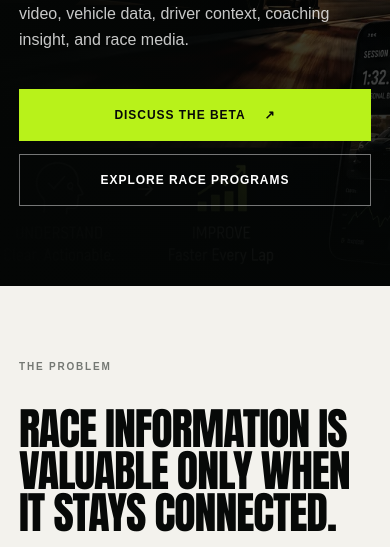
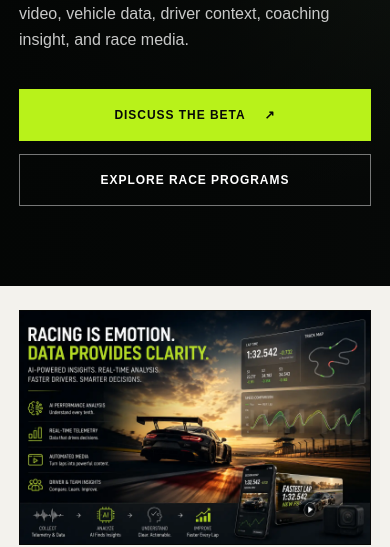
Before and after one commit to michaelwdube-a11y/socal-n-motorsports-site, a plain HTML site: page site/racing-intelligence/index.html in a window 390 px wide. Shown: the part 571-1118 px from the top of the page. Drawn offline with Linux system fonts and the light colour scheme.

Commit message:
Show racing intelligence graphic without cropping

```diff
--- a/site/racing-intelligence/index.html
+++ b/site/racing-intelligence/index.html
@@ -22,14 +22,17 @@
       {"@context":"https://schema.org","@type":"Service","name":"Racing Intelligence Platform Beta","serviceType":"Motorsports telemetry, video, coaching, and media analysis","url":"https://socalnmotorsports.com/racing-intelligence/","provider":{"@type":"SportsOrganization","name":"SoCal N Motorsports","url":"https://socalnmotorsports.com/"}}
     </script>
   </head>
-  <body class="service-page">
+  <body class="service-page intelligence-service-page">
     <main>
       <header class="site-header service-header"><a class="wordmark" href="../" aria-label="SoCal N Motorsports home"><span class="wordmark-mark">N</span><span>SOCAL N MOTORSPORTS</span></a><nav aria-label="Primary navigation"><a href="../arrive-and-drive/">Arrive &amp; drive</a><a href="../driver-coaching/">Coaching</a><a href="../partnerships/">Partners</a><a class="nav-cta" href="../#contact">Join the beta</a></nav></header>
 
       <section class="service-hero">
-        <img class="service-hero-image" src="../assets/racing-intelligence.webp" alt="Racing intelligence concept connecting telemetry, analysis, driver insights, and race media" width="1536" height="1024" fetchpriority="high" />
         <div class="service-hero-shade"></div>
         <div class="service-hero-content section"><div class="breadcrumb"><a href="../">Home</a><span>/</span><span>Racing intelligence</span></div><p class="eyebrow"><span></span> WORKING ENGINEERING PROTOTYPE</p><h1>Every lap becomes<br /><em>usable evidence.</em></h1><p class="lead">A persistent, local-first intelligence layer being built to connect telemetry, onboard and broadcast video, vehicle data, driver context, coaching insight, and race media.</p><div class="service-actions"><a class="button button-primary" href="../#contact" data-track="beta_inquiry">Discuss the beta <span>↗</span></a><a class="button button-secondary" href="../arrive-and-drive/">Explore race programs</a></div></div>
+      </section>
+
+      <section class="service-image-showcase section" aria-label="Racing intelligence platform overview">
+        <img src="../assets/racing-intelligence.webp" alt="Racing intelligence concept connecting telemetry, analysis, driver insights, and race media" width="1536" height="1024" fetchpriority="high" />
       </section>
 
       <section class="service-intro section"><div class="section-label">THE PROBLEM</div><div class="service-intro-copy"><h2>Race information is valuable only when it stays connected.</h2><p>Timing, telemetry, video, notes, setup information, driver feedback, and media commonly live in separate systems. That fragmentation makes analysis slower and allows hard-earned knowledge to disappear between events.</p><p>The SoCal N Motorsports platform is being developed to preserve the relationships between the driver, car, lap, corner, event, and evidence—then make the next decision easier to understand.</p></div></section>
--- a/site/service.css
+++ b/site/service.css
@@ -28,6 +28,27 @@
 .service-hero-image {
   object-fit: cover;
   filter: saturate(.68) contrast(1.12) brightness(.58);
+}
+
+.intelligence-service-page .service-hero {
+  min-height: 560px;
+  background: radial-gradient(circle at 76% 30%, #263027 0%, #101510 36%, var(--ink) 72%);
+}
+
+.intelligence-service-page .service-hero-shade {
+  background: linear-gradient(90deg, rgba(4,6,5,.98) 0%, rgba(4,6,5,.72) 58%, rgba(4,6,5,.22) 100%);
+}
+
+.service-image-showcase {
+  padding-top: 56px;
+}
+
+.service-image-showcase img {
+  display: block;
+  width: 100%;
+  height: auto;
+  border: 1px solid rgba(7,9,8,.2);
+  background: var(--ink);
 }
 
 .service-hero-shade {
@@ -336,6 +357,14 @@
     padding: 130px 0 80px;
   }
 
+  .intelligence-service-page .service-hero {
+    min-height: 620px;
+  }
+
+  .service-image-showcase {
+    padding-top: 24px;
+  }
+
   .service-hero h1 {
     font-size: clamp(52px, 15vw, 76px);
   }
--- a/site/styles.css
+++ b/site/styles.css
@@ -498,9 +498,10 @@ img {
 }
 
 .intelligence-visual img {
+  display: block;
   width: 100%;
-  aspect-ratio: 3 / 2;
-  object-fit: cover;
+  height: auto;
+  object-fit: contain;
 }
 
 .steps {
@@ -1322,8 +1323,8 @@ footer p:last-child {
   }
 
   .intelligence-visual img {
-    aspect-ratio: 1 / 1;
-    object-position: 57% center;
+    height: auto;
+    object-fit: contain;
   }
 
   .steps {
```
